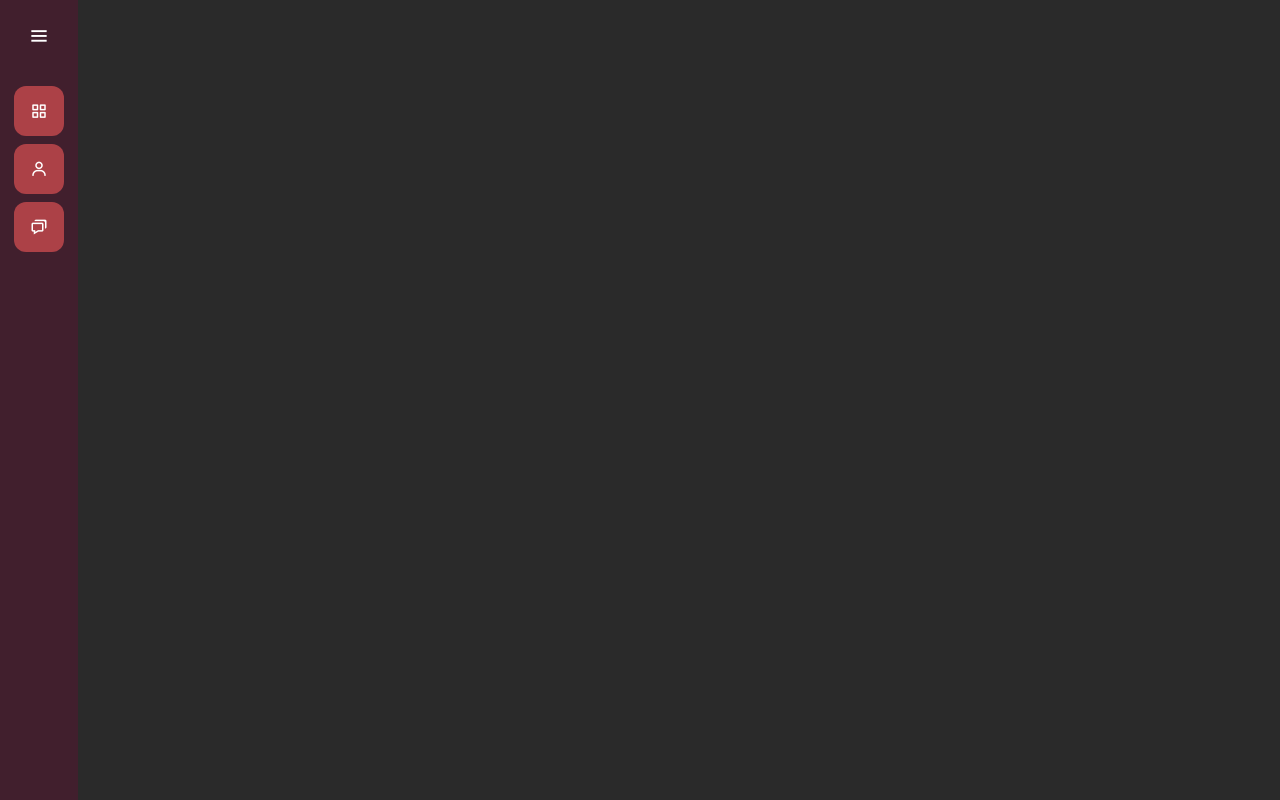
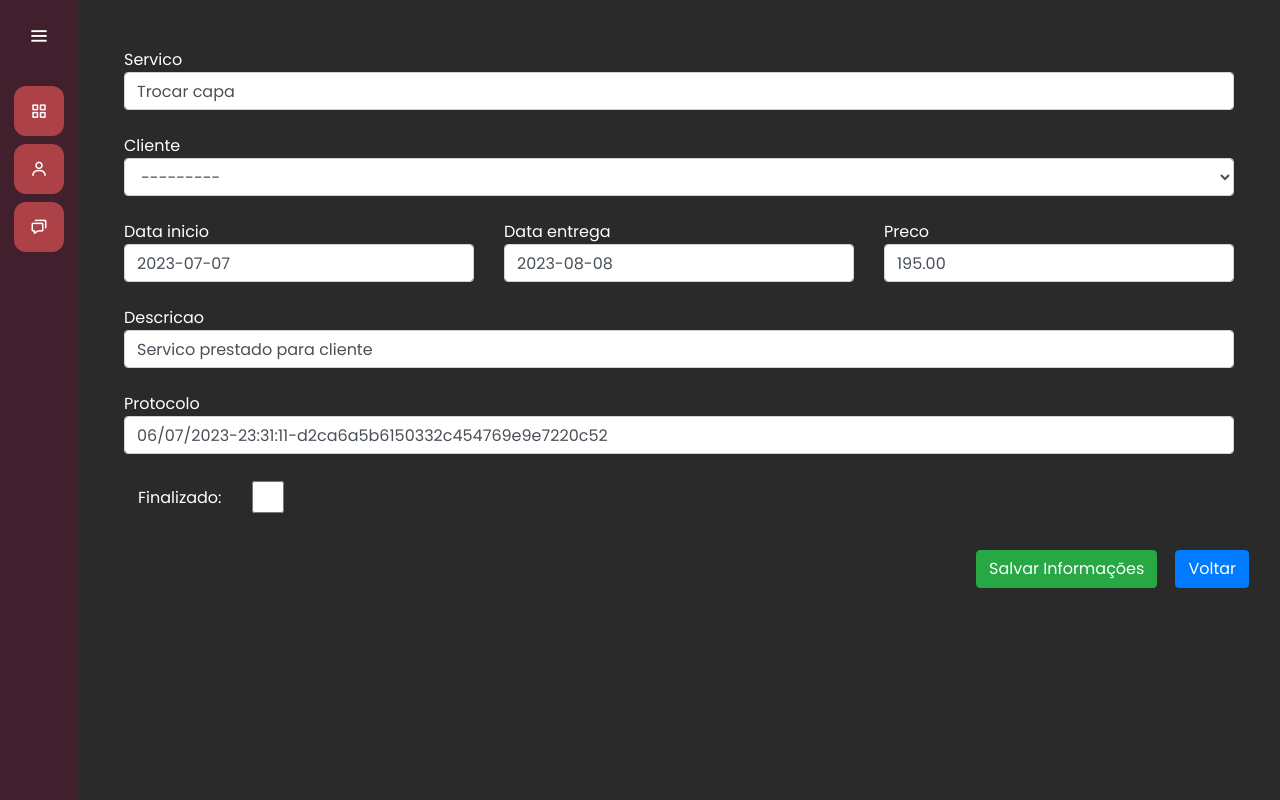
Before and after one commit to vghessel/Hospital-Smartphone-Django, a Django app: a page that uses servicos/templates/servico.html in a window 1280 px wide. Run offline with Django 3.2, Linux system fonts and the light colour scheme; data comes from the database, SQL or seed files in the repository.

Commit message:
criacao do formulario de atualizacao e visualizacao de servico

```diff
--- a/servicos/forms.py
+++ b/servicos/forms.py
@@ -4,7 +4,7 @@
 class FormServico(ModelForm):
     class Meta:
         model = Servico
-        exclude = ['finalizado', 'protocolo', 'identificador']
+        fields = "__all__"
 
     # Personalizando o HTML
     def __init__(self, *args, **kwargs):
--- a/servicos/templates/servico.html
+++ b/servicos/templates/servico.html
@@ -10,8 +10,57 @@
     <br>
     <br>
     <div class="container">
-        {{servico.servico}}
+        <form action="{% url 'novo_servico' %}" method="POST">{% csrf_token %}
+            <div>
+                {{form.servico.label}}
+                {{form.servico}}
+                <br>
+                {{form.cliente.label}}
+                {{form.cliente}}
+                <br>
+            </div>
+            <div class="row">
+                <div class="col-md">
+                    {{form.data_inicio.label}}
+                    {{form.data_inicio}}
+                </div>
+                <div class="col-md">
+                    {{form.data_entrega.label}}
+                    {{form.data_entrega}}
+                </div>
+                <div class="col-md">
+                    {{form.preco.label}}
+                    {{form.preco}}
+                </div>
+            </div>
+            <br>
+            <div>
+                {{form.descricao.label}}
+                {{form.descricao}}
+            </div>
+            <br>
+            <div>
+                {{form.protocolo.label}}
+                {{form.protocolo}}
+            </div>
+            <br>
+            <div class="row">
+                <div id="finalizado-label" class="col-md">
+                    <p>Finalizado:</p>
+                </div>
+                <div id="finalizado-input" class="col-md">
+                    {{form.finalizado}}
+                </div>
+            </div>
+            <br>
+            <div id="save-back" class="row">
+                <div>
+                    <input id="save-btn" type="submit" value="Salvar Informações" class="btn btn-success">
+                </div>
+                <div>
+                    <a href="{% url 'servicos' %}" id="back-btn" type="button" class="btn btn-primary">Voltar</a>
+                </div>
+            </div>
+        </form>
     </div>
-
-
 {% endblock %}
--- a/templates/static/servicos/css/listar_servico.css
+++ b/templates/static/servicos/css/listar_servico.css
@@ -14,3 +14,12 @@
 
 
 }
+
+#finalizado-label{
+    margin-top: 8px;
+    margin-left: 14px;
+}
+
+#finalizado-input{
+    margin-right: 950px;
+}
```
